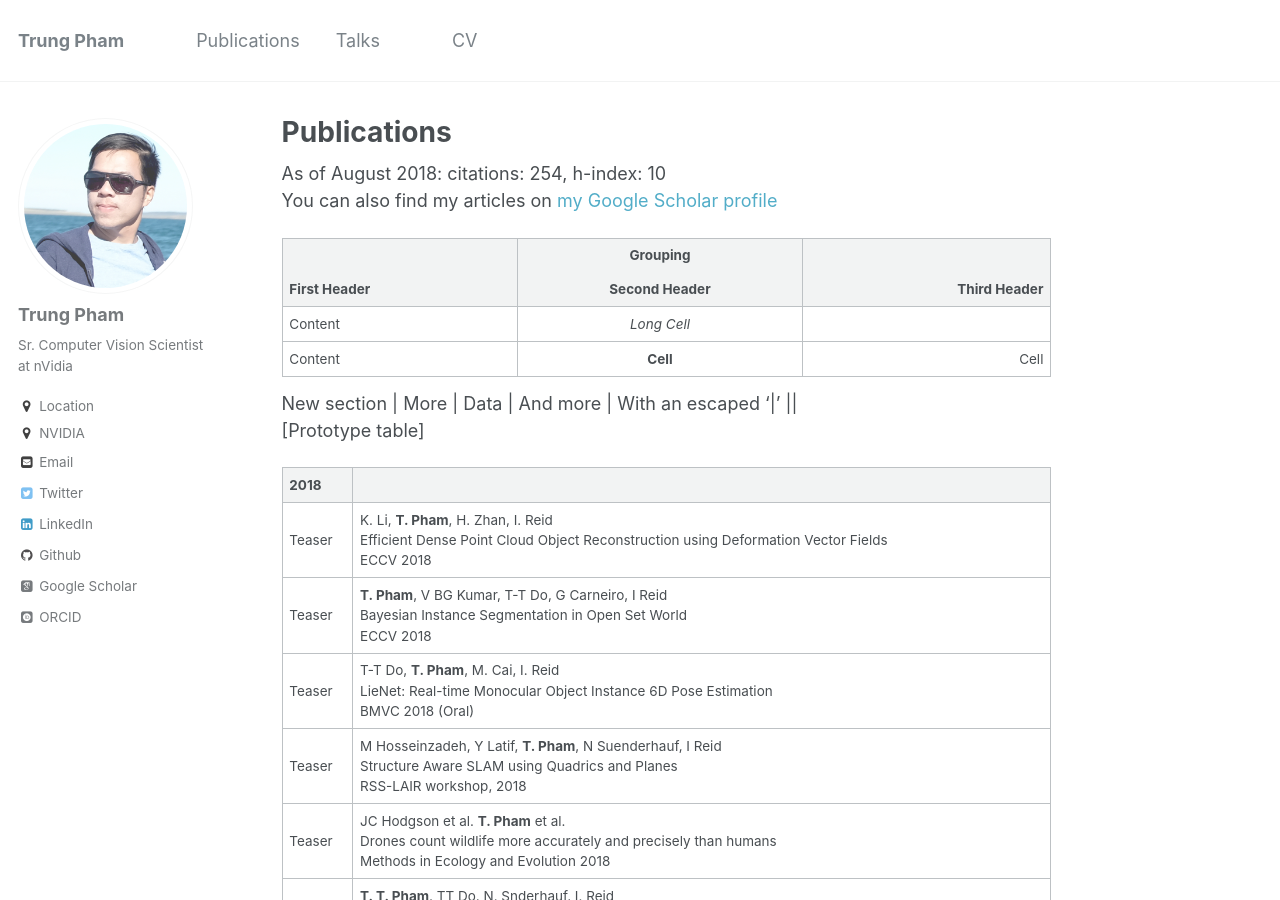
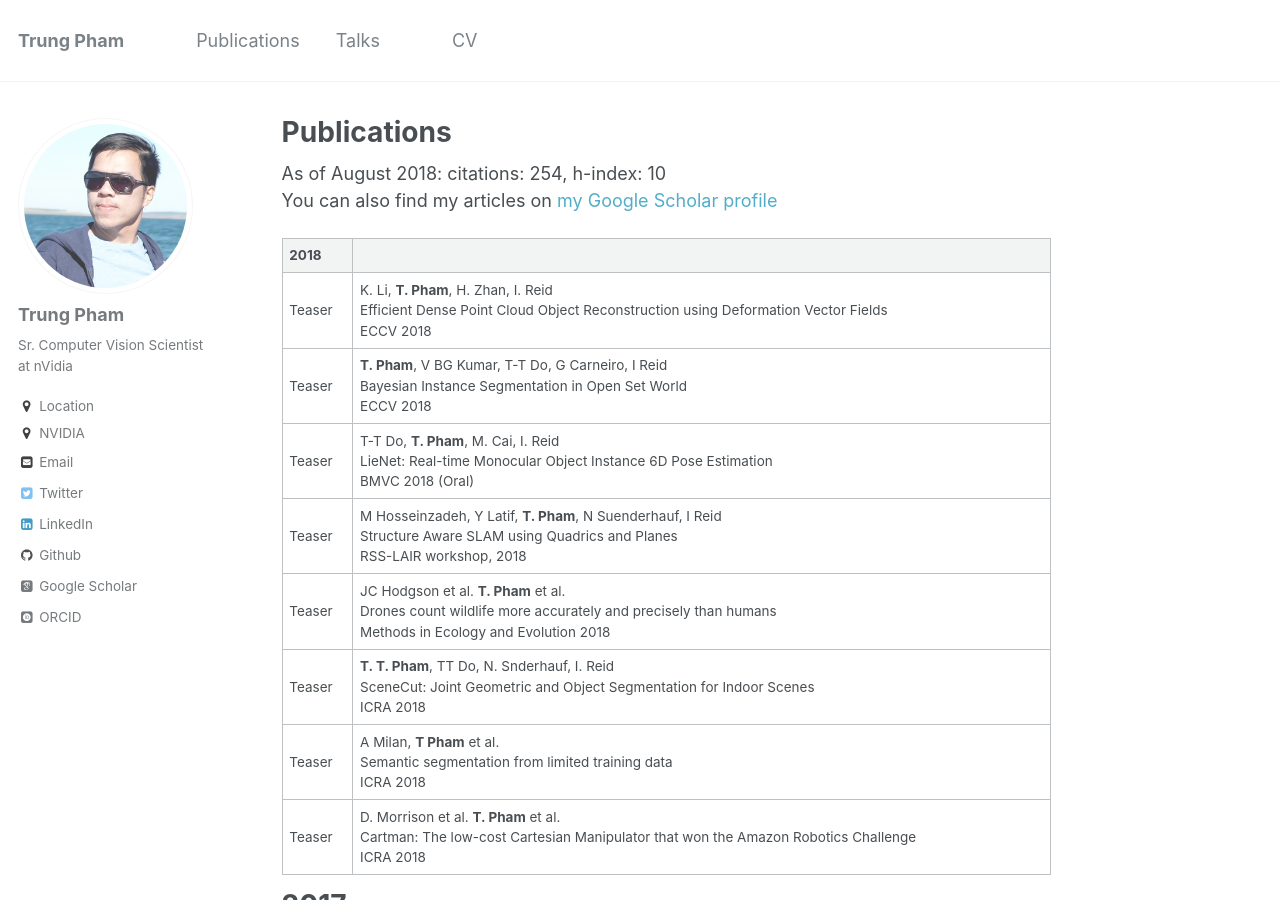
Before and after one commit to trungtpham/trungtpham.github.io, a Jekyll site: the page built from _pages/publications.md, in a window 1280 px wide and 900 px high. Built offline with Jekyll 4.4.1, drawn with Linux system fonts in a browser that asks for light colours; some web fonts are replaced.

Commit message:
Update publications.md

```diff
--- a/_pages/publications.md
+++ b/_pages/publications.md
@@ -12,16 +12,6 @@ You can also find my articles on <u><a href="{{author.googlescholar}}">my Google
 -->
 As of August 2018: citations: 254, h-index: 10
 You can also find my articles on [my Google Scholar profile](https://scholar.google.com.au/citations?user=Rfj56F4AAAAJ&hl=en "Google Scholar")
-
-|             |          Grouping           ||
-First Header  | Second Header | Third Header |
- ------------ | :-----------: | -----------: |
-Content       |          *Long Cell*        ||
-Content       |   **Cell**    |         Cell |
-
-New section   |     More      |         Data |
-And more      | With an escaped '\|'         ||
-[Prototype table]
 
 |  2018 |   |
 |---|---|
```
